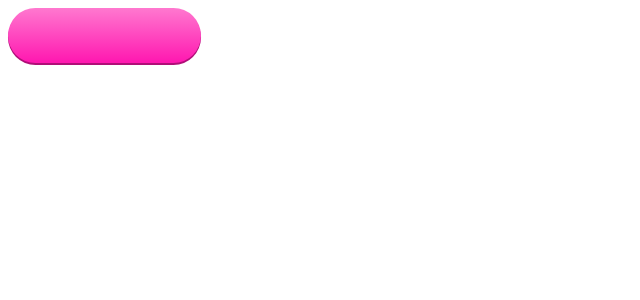
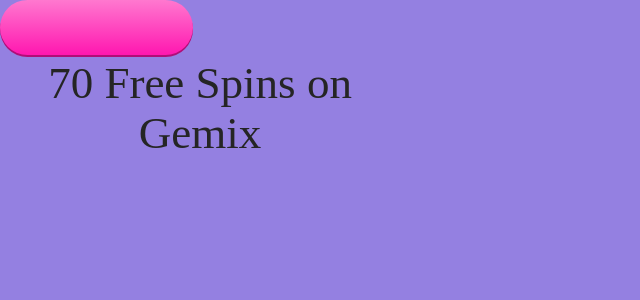
Before and after one commit to Reena-Koudi/spacebar-task, an Angular app: page / in a window 1280 px wide. Shown: the top 300 px of the page, without its empty margins (0-640 px from the left). Built offline with nearby package versions, Linux system fonts and the light colour scheme.

Commit message:
create claim-message component

```diff
--- a/src/app/app.component.html
+++ b/src/app/app.component.html
@@ -1 +1,5 @@
 <app-button></app-button>
+
+<app-claim-message [amount]="amount"
+									 [prize]="prize"
+									 [game]="game"></app-claim-message>
--- a/src/app/app.component.ts
+++ b/src/app/app.component.ts
@@ -3,8 +3,12 @@
 @Component({
   selector: 'app-root',
   templateUrl: './app.component.html',
-  styleUrls: ['./app.component.scss']
+  styleUrls: ['./app.component.scss'],
 })
 export class AppComponent {
   title = 'spacebar-task';
+
+  amount = 70;
+  prize = 'Free Spins';
+  game = 'Gemix';
 }
--- a/src/app/app.module.ts
+++ b/src/app/app.module.ts
@@ -3,11 +3,13 @@
 
 import { AppComponent } from './app.component';
 import { ButtonComponent } from './button/button.component';
+import { ClaimMessageComponent } from './claim-message/claim-message.component';
 
 @NgModule({
   declarations: [
     AppComponent,
-    ButtonComponent
+    ButtonComponent,
+    ClaimMessageComponent
   ],
   imports: [
     BrowserModule
--- /dev/null
+++ b/src/app/claim-message/claim-message.component.html
@@ -0,0 +1 @@
+<div class="card-header">{{amount}} {{prize}} on {{game}}</div>
--- /dev/null
+++ b/src/app/claim-message/claim-message.component.scss
@@ -0,0 +1,21 @@
+@import "./../../styles.scss";
+
+.card-header {
+  width: 360px;
+  height: 94px;
+  font-family: $font-bold;
+  font-size: 35px;
+  color: $primary-message-color;
+  letter-spacing: 0;
+  text-align: center;
+  line-height: 47px;
+}
+
+@media (min-width: $breakpoint-desktop) {
+  .card-header {
+    width: 400px;
+    height: 100px;
+    font-size: 45px;
+    line-height: 50px;
+  }
+}
--- /dev/null
+++ b/src/app/claim-message/claim-message.component.ts
@@ -0,0 +1,16 @@
+import { Component, OnInit, Input } from '@angular/core';
+
+@Component({
+  selector: 'app-claim-message',
+  templateUrl: './claim-message.component.html',
+  styleUrls: ['./claim-message.component.scss'],
+})
+export class ClaimMessageComponent implements OnInit {
+  @Input() amount: number;
+  @Input() prize: string;
+  @Input() game: string;
+
+  constructor() {}
+
+  ngOnInit(): void {}
+}
--- a/src/styles.scss
+++ b/src/styles.scss
@@ -1 +1,18 @@
 /* You can add global styles to this file, and also import other style files */
+html,
+body {
+  margin: 0;
+  padding: 0;
+  height: 100%;
+  width: 100%;
+  background-color: #9480e1;
+}
+
+$primary-message-color: #252525;
+$secondary-message-color: #00a49c;
+$card-background-color: #ffffff;
+
+$font-bold: HelveticaNeue-Bold;
+$font-med: HelveticaNeue-Medium;
+
+$breakpoint-desktop: 1024px;
```
Also changed, not shown: 1 other file (tests, documents, lock files or other folders).
